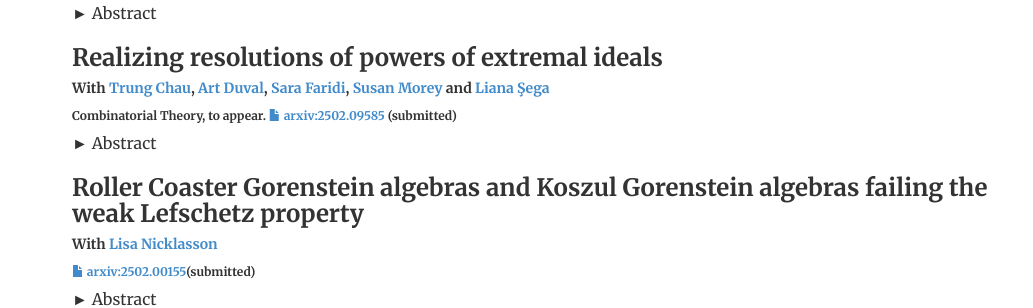
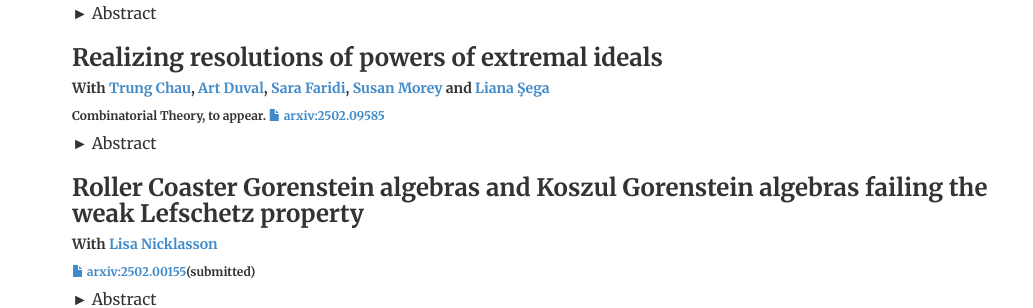
Before and after one commit to hollebenthiago/hollebenthiago.github.io, a Jekyll site: the page built from research/index.html, in a window 1280 px wide. Shown: the part 651-959 px from the top of the page, without its empty margins (123-1156 px from the left). Built offline with Jekyll 4.4.1, drawn with Linux system fonts in a browser that asks for light colours.

Commit message:
removed submitted from 3rd power paper

```diff
--- a/research/index.html
+++ b/research/index.html
@@ -104,7 +104,7 @@
                     <h5>
                         With <a href="https://trungchaumath.github.io/">Trung Chau</a>, <a href="https://www.math.utep.edu/faculty/duval/home.html">Art Duval</a>, <a href="https://www.mathstat.dal.ca/~faridi/">Sara Faridi</a>, <a href="https://faculty.txst.edu/profile/1922542">Susan Morey</a> and <a href="https://s.web.umkc.edu/segal/">Liana Şega</a>
                     </h5>
-                    <h6>Combinatorial Theory, to appear. <a href="https://arxiv.org/abs/2502.09585"><i class="glyphicon glyphicon-file"></i> arxiv:2502.09585</a> (submitted)</h6>
+                    <h6>Combinatorial Theory, to appear. <a href="https://arxiv.org/abs/2502.09585"><i class="glyphicon glyphicon-file"></i> arxiv:2502.09585</a></h6>
                     <details class="styled">
                         <summary>
                             Abstract
```
Also changed, not shown: 5 other files.
